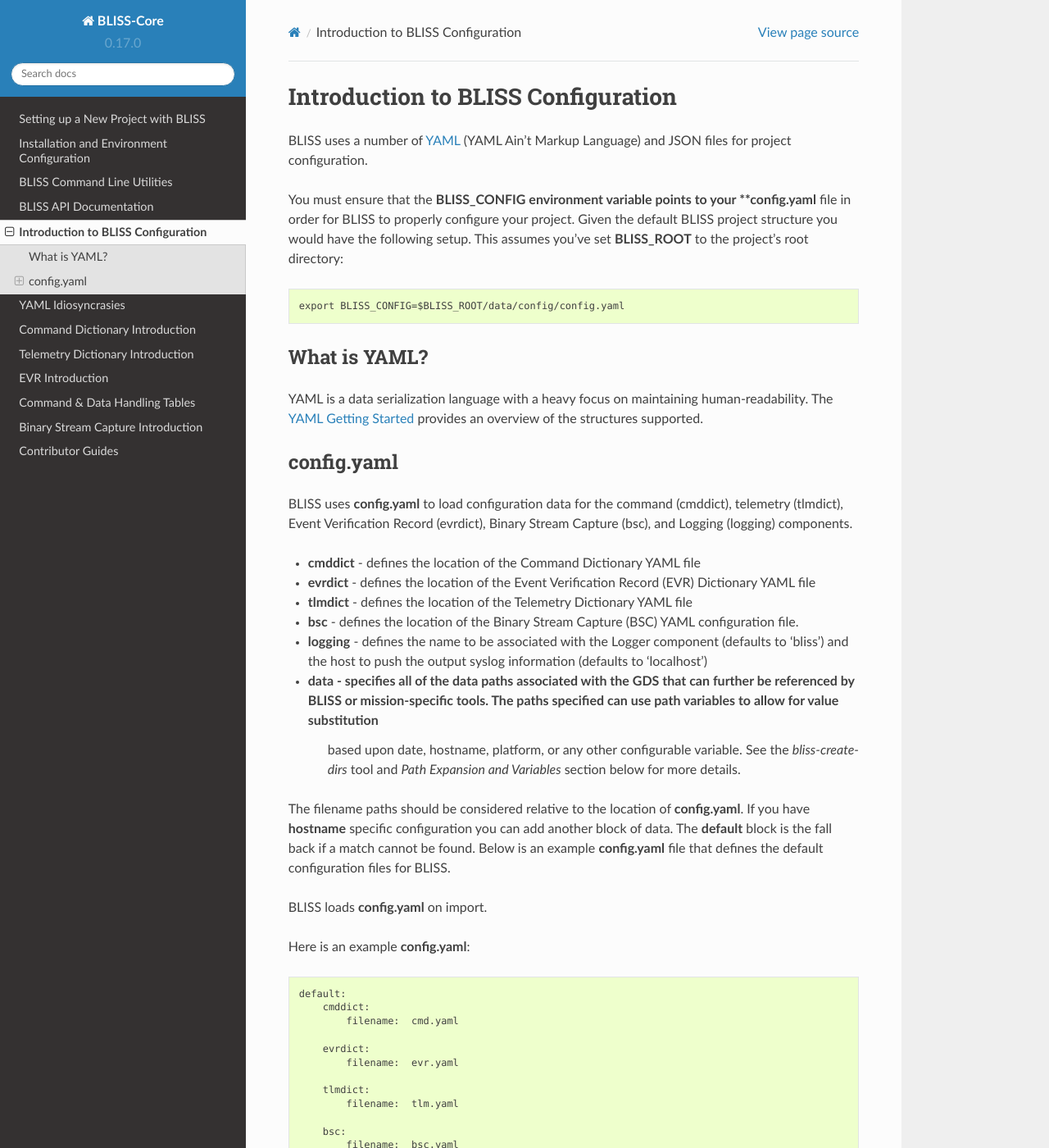
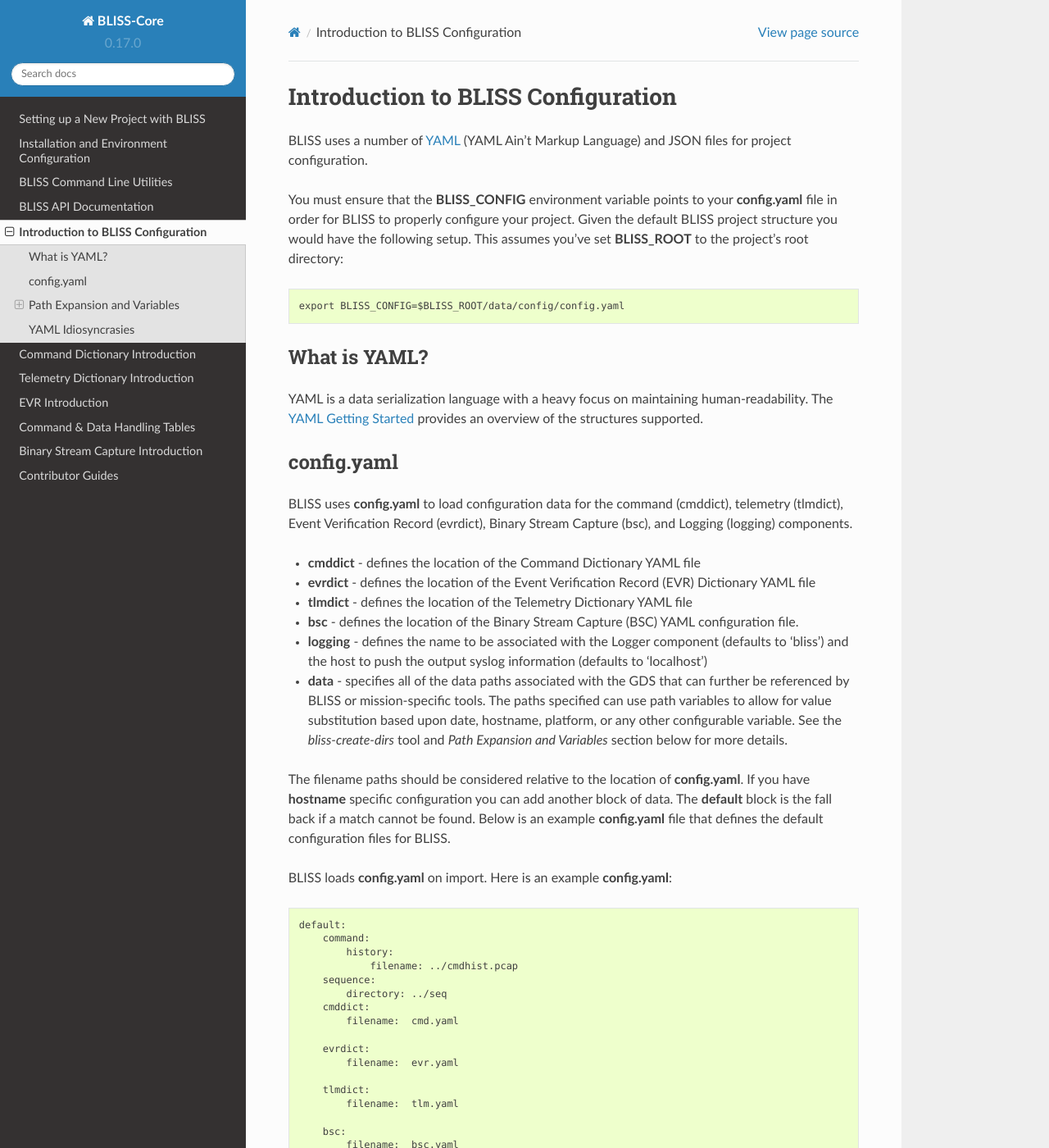
Before and after one commit to NASA-AMMOS/AIT-Core, a Sphinx documentation site: the page built from doc/source/configuration_intro.rst, in a window 1280 px wide and 1400 px high. Shown: the whole window at 82% size. Built offline with Sphinx 7.4.7 and the Read the Docs theme 2.0.0, drawn with Linux system fonts in a browser that asks for light colours; some of the changed text lies outside the part shown.

Commit message:
Issue #307 - Configuration docs cleanup

```diff
--- a/doc/source/configuration_intro.rst
+++ b/doc/source/configuration_intro.rst
@@ -3,7 +3,7 @@
 
 BLISS uses a number of `YAML <http://www.yaml.org/start.html>`_ (YAML Ain't Markup Language) and JSON files for project configuration.
 
-You must ensure that the **BLISS_CONFIG environment variable points to your **config.yaml** file in order for BLISS to properly configure your project. Given the default BLISS project structure you would have the following setup. This assumes you've set **BLISS_ROOT** to the project's root directory::
+You must ensure that the **BLISS_CONFIG** environment variable points to your **config.yaml** file in order for BLISS to properly configure your project. Given the default BLISS project structure you would have the following setup. This assumes you've set **BLISS_ROOT** to the project's root directory::
 
     export BLISS_CONFIG=$BLISS_ROOT/data/config/config.yaml
 
@@ -22,18 +22,20 @@
 * **tlmdict**   - defines the location of the Telemetry Dictionary YAML file
 * **bsc**       - defines the location of the Binary Stream Capture (BSC) YAML configuration file.
 * **logging**   - defines the name to be associated with the Logger component (defaults to 'bliss') and the host to push the output syslog information (defaults to 'localhost')
-* **data**      - specifies all of the data paths associated with the GDS that can further be referenced by BLISS or mission-specific tools. The paths specified can use path variables to allow for value substitution
-                  based upon date, hostname, platform, or any other configurable variable. See the *bliss-create-dirs* tool and *Path Expansion and Variables* section below for more details.
+* **data**      - specifies all of the data paths associated with the GDS that can further be referenced by BLISS or mission-specific tools. The paths specified can use path variables to allow for value substitution based upon date, hostname, platform, or any other configurable variable. See the *bliss-create-dirs* tool and *Path Expansion and Variables* section below for more details.
 
 The filename paths should be considered relative to the location of **config.yaml**. If you have **hostname** specific configuration you can add another block of data. The **default** block is the fall back if a match cannot be found. Below is an example **config.yaml** file that defines the default configuration files for BLISS.
 
-BLISS loads **config.yaml** on import.
-
-Here is an example **config.yaml**:
+BLISS loads **config.yaml** on import. Here is an example **config.yaml**:
 
 .. code-block:: none
 
     default:
+        command:
+            history:
+                filename: ../cmdhist.pcap
+        sequence:
+            directory: ../seq
         cmddict:
             filename:  cmd.yaml
 
@@ -91,7 +102,7 @@
 * path begins with '~' (User HOME directory)   - the current user's home directory is used
 
 Variable Substitution
-_____________________
+^^^^^^^^^^^^^^^^^^^^^
 
 Variables can also be specified within the path in order to allow for more explicit configuration. The following rules apply:
 
@@ -120,17 +131,17 @@
     # For example
     path: /${phase}/${mission}/${instrument}
 
-* There are currently 4 default variables whose values are automatically generated, and they can be access without specifying them in **config.yaml**.
+* There are currently 4 default variables whose values are automatically generated, and they can be accessed without specifying them in **config.yaml**.
+
   * ${year} - current year
   * ${doy}  - current day of year
-  * ${hostname} - hostname of machine where GDS is running
-  * ${platform} - platform of machine where GDS is running
+  * ${hostname} - hostname of machine where BLISS is running
+  * ${platform} - platform of machine where BLISS is running
 
 Example
-_______
+^^^^^^^
 
-If we have the following specified in **config.yaml**:
-.. code-block:: none
+If we have the following specified in **config.yaml**::
 
     default:
         phase:      'dev'
@@ -142,19 +153,16 @@
                 path: /${phase}/${hostname}/${year}-${doy}/data2
 
 If the machine hostname = 'oco3-gds1', and today is day 300 in 2016, we can programmatically access these paths:
-.. code-block:: python
 
-    for k, v in bliss.config._datapaths.items():
-         print "%s - %s" % (k ,v)
+    >>> for k, v in bliss.config._datapaths.items():
+    >>>     print "%s - %s" % (k ,v)
+    data1 - /dev/oco3-gds1/2016-300/data1
+    data2 - /dev/oco3-gds1/2016-300/data2
 
-data1 - /dev/oco3-gds1/2016-300/data1
-data2 - /dev/oco3-gds1/2016-300/data2
-
-
-See *bliss-create-dir* software for more details on path substitution and how it can be leveraged.
+See **bliss-create-dir** software for more details on path substitution and how it can be leveraged.
 
 
 YAML Idiosyncrasies
-===================
+-------------------
 
 While YAML is generally very user-friendly, every tool has its rough edges. The BLISS team has done its best to help you avoid these where possible. However, it may still be worth investigating potential roadblocks as you use YAML more. There is an excellent resource that the developers at SaltStack have put together on `YAML idosyncrasies <https://docs.saltstack.com/en/latest/topics/troubleshooting/yaml_idiosyncrasies.html>`_ that is worth reading. It should help you avoid any potential problems in your YAML configuration.
```
Also changed, not shown: other parts of doc/source/configuration_intro.rst (+12 -3 lines).
